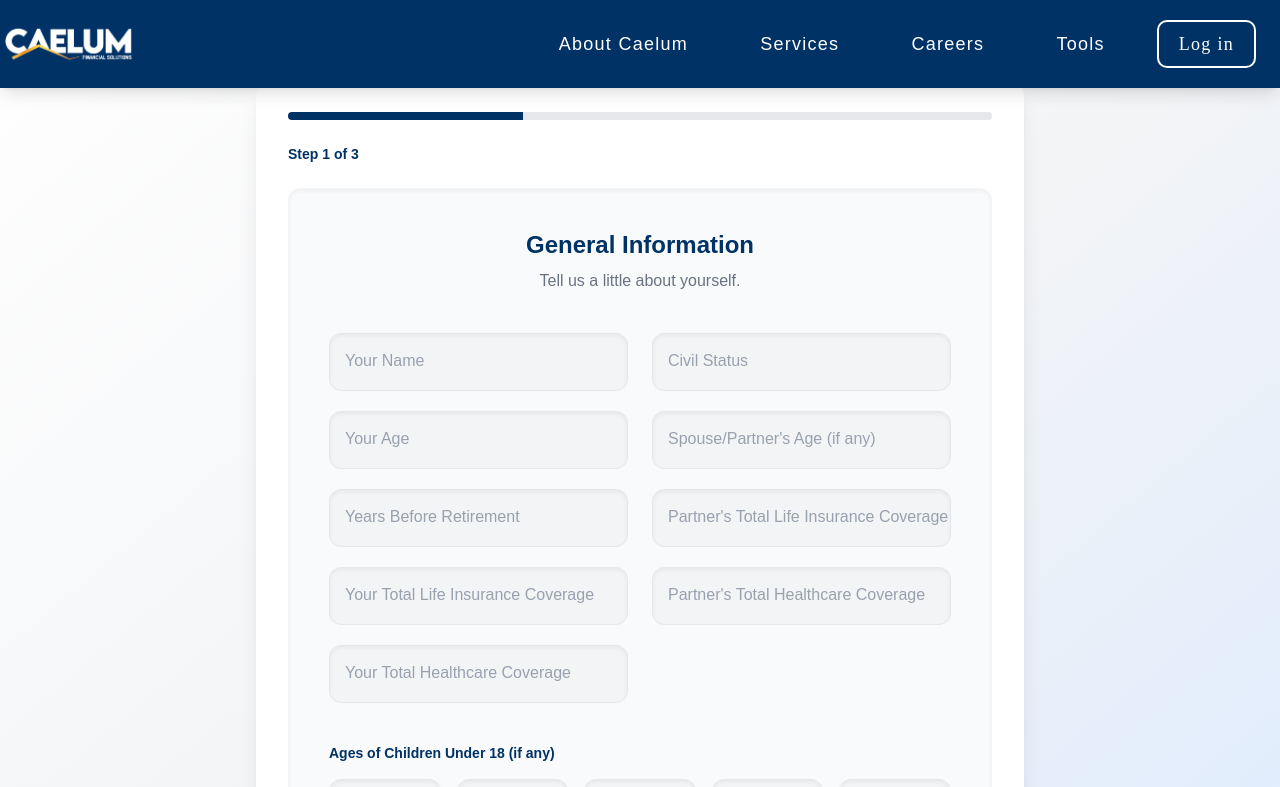
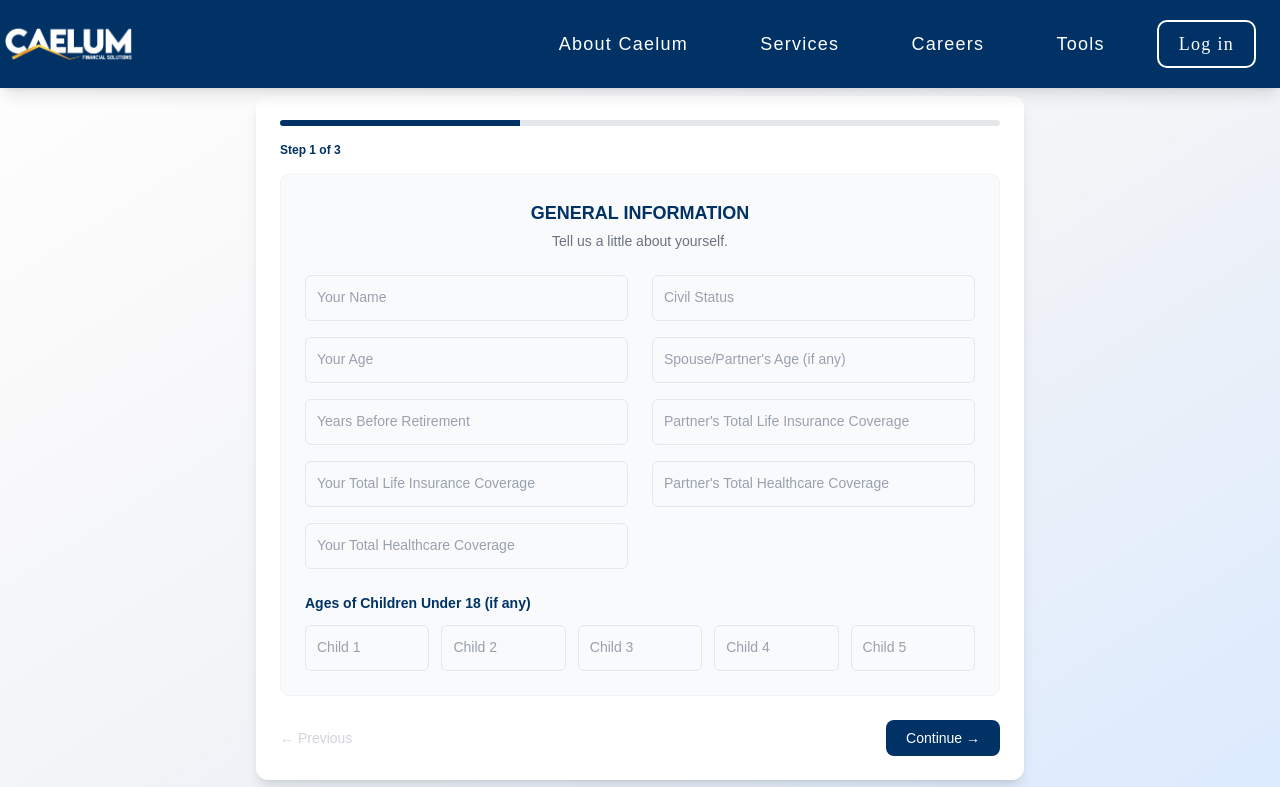
Before and after one commit to s3e0o/FNA-temp, a React (Vite) app in the folder frontend/: page /FNA/in-depth/survey in a window 1280 px wide. Shown: the top 787 px of the page. Built offline with nearby package versions, Linux system fonts and the light colour scheme.

Commit message:
feat: add Survey component to in-depth section

```diff
--- a/frontend/src/pages/in-depth/Survey.jsx
+++ b/frontend/src/pages/in-depth/Survey.jsx
@@ -18,17 +18,17 @@ const FloatingInput = ({
         value={value}
         onChange={onChange}
         placeholder=" "
-        className="peer w-full bg-gray-100 rounded-xl px-4 pt-6 pb-2 text-gray-800 shadow-inner border border-gray-200
-        focus:bg-white focus:border-[#003266] focus:ring-2 focus:ring-[#003266]/20
+        className="peer w-full bg-gray-50 rounded-md px-3 py-3 text-sm text-gray-800 border border-gray-200
+        focus:bg-white focus:border-[#003266] focus:ring-1 focus:ring-[#003266]/20
         outline-none transition-all duration-300"
       />
       <label
-        className="absolute left-4 top-2 text-sm text-gray-500 transition-all pointer-events-none
-        peer-placeholder-shown:top-4
-        peer-placeholder-shown:text-base
+        className="absolute left-3 top-2 text-xs text-gray-500 transition-all pointer-events-none
+        peer-placeholder-shown:top-3
+        peer-placeholder-shown:text-sm
         peer-placeholder-shown:text-gray-400
         peer-focus:top-2
-        peer-focus:text-sm
+        peer-focus:text-xs
         peer-focus:text-[#003266]"
       >
         {label}
@@ -143,18 +143,18 @@ const Survey = () => {
   }, [totalAssets, totalLiabilities]);
 
   return (
-    <div className="w-full px-4 py-20 bg-gradient-to-br from-white via-gray-100 to-blue-100">
-      <div className="max-w-3xl mx-auto bg-white rounded-2xl shadow-xl p-8">
+    <div className="w-full min-h-screen pt-24 px-4 pb-8 bg-gradient-to-br from-white via-gray-100 to-blue-100">
+      <div className="max-w-3xl mx-auto bg-white rounded-xl shadow-lg p-6">
 
         {/* Progress Bar */}
-        <div className="w-full h-2 bg-gray-200 rounded-full mb-6 overflow-hidden">
+        <div className="w-full h-1.5 bg-gray-200 rounded-full mb-4 overflow-hidden">
           <div
             className="h-full bg-[#003266] transition-all duration-500"
             style={{ width: `${progress}%` }}
           />
         </div>
 
-        <p className="text-sm text-[#003266] font-semibold mb-6">
+        <p className="text-xs text-[#003266] font-semibold mb-4">
           Step {step} of 3
         </p>
 
@@ -162,16 +162,16 @@ const Survey = () => {
         {/* STEP 1 - GENERAL INFO */}
         {/* ===================== */}
         {step === 1 && (
-          <div className="bg-gray-50 rounded-xl p-10 shadow-inner border border-gray-100">
-            <h2 className="text-2xl font-bold text-[#003266] mb-2 text-center">
-              General Information
+          <div className="bg-gray-50 rounded-lg p-6 border border-gray-100">
+            <h2 className="text-lg font-bold text-[#003266] mb-1 text-center">
+              GENERAL INFORMATION
             </h2>
-            <p className="text-gray-500 text-center mb-10">
+            <p className="text-gray-500 text-sm text-center mb-6">
               Tell us a little about yourself.
             </p>
 
-            <div className="grid md:grid-cols-2 gap-6">
-              <div className="space-y-5">
+            <div className="grid lg:grid-cols-2 gap-6">
+              <div className="space-y-4">
                 <FloatingInput label="Your Name" name="name" value={form.name} onChange={handleChange} />
                 <FloatingInput label="Your Age" name="age" type="number" value={form.age} onChange={handleChange} />
                 <FloatingInput label="Years Before Retirement" name="retirementYears" type="number" value={form.retirementYears} onChange={handleChange} />
@@ -179,7 +179,7 @@ const Survey = () => {
                 <FloatingInput label="Your Total Healthcare Coverage" name="healthCoverage" type="number" value={form.healthCoverage} onChange={handleChange} />
               </div>
 
-              <div className="space-y-5">
+              <div className="space-y-4">
                 <FloatingInput label="Civil Status" name="civilStatus" value={form.civilStatus} onChange={handleChange} />
                 <FloatingInput label="Spouse/Partner's Age (if any)" name="spouseAge" type="number" value={form.spouseAge} onChange={handleChange} />
                 <FloatingInput label="Partner's Total Life Insurance Coverage" name="partnerLifeInsurance" type="number" value={form.partnerLifeInsurance} onChange={handleChange} />
@@ -188,11 +188,11 @@ const Survey = () => {
             </div>
 
             {/* Children */}
-            <div className="mt-10">
-              <p className="text-sm font-semibold text-[#003266] mb-4">
+            <div className="mt-6">
+              <p className="text-sm font-semibold text-[#003266] mb-3">
                 Ages of Children Under 18 (if any)
               </p>
-              <div className="grid grid-cols-2 md:grid-cols-5 gap-4">
+              <div className="grid grid-cols-2 md:grid-cols-5 gap-3">
                 <FloatingInput label="Child 1" name="child1" type="number" value={form.child1} onChange={handleChange} />
                 <FloatingInput label="Child 2" name="child2" type="number" value={form.child2} onChange={handleChange} />
                 <FloatingInput label="Child 3" name="child3" type="number" value={form.child3} onChange={handleChange} />
@@ -207,34 +207,34 @@ const Survey = () => {
         {/* STEP 2 - MONTHLY INCOME & EXPENSE */}
         {/* ===================== */}
         {step === 2 && (
-          <div className="bg-gray-50 rounded-xl p-10 shadow-inner border border-gray-100">
-            <h2 className="text-2xl font-bold text-[#003266] mb-2 text-center">
+          <div className="bg-gray-50 rounded-lg p-6 border border-gray-100">
+            <h2 className="text-lg font-bold text-[#003266] mb-1 text-center">
               MONTHLY INCOME & EXPENSE
             </h2>
-            <p className="text-gray-500 text-center mb-8">
+            <p className="text-gray-500 text-sm text-center mb-6">
               Enter your monthly cash flow information.
             </p>
 
             {/* Income Section */}
-            <div className="mb-8">
-              <h3 className="text-lg font-semibold text-[#003266] mb-4 border-b border-gray-200 pb-2">
+            <div className="mb-6">
+              <h3 className="text-base font-semibold text-[#003266] mb-3 border-b border-gray-200 pb-1">
                 Income
               </h3>
 
-              <div className="space-y-4">
-                <div className="flex gap-4">
-                  <div className="flex-1">
+              <div className="grid lg:grid-cols-2 gap-4">
+                {/* Your Income Card */}
+                <div className="bg-white p-4 rounded-lg border border-gray-200 shadow-sm">
+                  <h4 className="font-medium text-[#003266] text-sm mb-3">Your Income</h4>
+                  <div className="space-y-3">
                     <FloatingInput
-                      label="Your net monthly income"
+                      label="Net monthly income"
                       name="yourNetIncome"
                       type="number"
                       value={form.yourNetIncome}
                       onChange={handleChange}
                     />
-                  </div>
-                  <div className="w-32">
                     <FloatingInput
-                      label="No. of months income received in a year"
+                      label="Months per year"
                       name="yourIncomeMonths"
                       type="number"
                       value={form.yourIncomeMonths}
@@ -243,19 +243,19 @@ const Survey = () => {
                   </div>
                 </div>
 
-                <div className="flex gap-4">
-                  <div className="flex-1">
+                {/* Partner Income Card */}
+                <div className="bg-white p-4 rounded-lg border border-gray-200 shadow-sm">
+                  <h4 className="font-medium text-[#003266] text-sm mb-3">Partner's Income</h4>
+                  <div className="space-y-3">
                     <FloatingInput
-                      label="Your partner's net monthly income"
+                      label="Net monthly income"
                       name="partnerNetIncome"
                       type="number"
                       value={form.partnerNetIncome}
                       onChange={handleChange}
                     />
-                  </div>
-                  <div className="w-32">
                     <FloatingInput
-                      label="No. of months income received in a year"
+                      label="Months per year"
                       name="partnerIncomeMonths"
                       type="number"
                       value={form.partnerIncomeMonths}
@@ -265,9 +265,9 @@ const Survey = () => {
                 </div>
               </div>
 
-              <div className="mt-4 bg-white p-4 rounded-lg border flex justify-between items-center">
-                <span className="font-semibold text-gray-700">Total Monthly Net Income / Cash In</span>
-                <span className="text-xl font-bold text-[#003266]">
+              <div className="mt-4 bg-white p-3 rounded-lg border flex flex-row justify-between items-center">
+                <span className="font-medium text-sm text-gray-700">Total Monthly Net Income / Cash In</span>
+                <span className="text-base font-bold text-[#003266]">
                   ₱ {totalMonthlyIncome.toLocaleString()}
                 </span>
               </div>
@@ -275,11 +275,11 @@ const Survey = () => {
 
             {/* Expenses Section */}
             <div>
-              <h3 className="text-lg font-semibold text-[#003266] mb-4 border-b border-gray-200 pb-2">
+              <h3 className="text-base font-semibold text-[#003266] mb-3 border-b border-gray-200 pb-1">
                 Expenses
               </h3>
 
-              <div className="space-y-4">
+              <div className="grid lg:grid-cols-2 xl:grid-cols-3 gap-3">
                 <FloatingInput
                   label="Monthly Savings/Investment"
                   name="savings"
@@ -295,7 +295,7 @@ const Survey = () => {
                   onChange={handleChange}
                 />
                 <FloatingInput
-                  label="Household and work-related expenses"
+                  label="Household & work expenses"
                   name="household"
                   type="number"
                   value={form.household}
@@ -309,7 +309,7 @@ const Survey = () => {
                   onChange={handleChange}
                 />
                 <FloatingInput
-                  label="Vacation, recreation, other periodic expenses"
+                  label="Vacation & recreation"
                   name="vacation"
                   type="number"
                   value={form.vacation}
@@ -317,18 +317,20 @@ const Survey = () => {
                 />
               </div>
 
-              <div className="mt-4 bg-white p-4 rounded-lg border flex justify-between items-center">
-                <span className="font-semibold text-gray-700">Total Monthly Expenses / Cash Out</span>
-                <span className="text-xl font-bold text-[#003266]">
+              <div className="mt-3 bg-white p-3 rounded-lg border flex flex-row justify-between items-center">
+                <span className="font-medium text-sm text-gray-700">Total Monthly Expenses / Cash Out</span>
+                <span className="text-base font-bold text-[#003266]">
                   ₱ {totalMonthlyExpenses.toLocaleString()}
                 </span>
               </div>
 
-              <div className="mt-6 bg-[#003266]/10 p-5 rounded-lg border border-[#003266]/20 text-center">
-                <p className="text-gray-700 font-medium">Monthly Excess Cash</p>
-                <p className="text-2xl font-bold text-[#003266]">
-                  ₱ {monthlyExcess.toLocaleString()}
-                </p>
+              <div className="mt-4 bg-[#003266]/10 p-4 rounded-lg border border-[#003266]/20">
+                <div className="flex flex-row justify-between items-center">
+                  <span className="text-sm font-medium text-gray-700">Monthly Excess Cash</span>
+                  <span className="text-lg font-bold text-[#003266]">
+                    ₱ {monthlyExcess.toLocaleString()}
+                  </span>
+                </div>
               </div>
             </div>
           </div>
@@ -338,30 +340,30 @@ const Survey = () => {
         {/* STEP 3 - ASSETS, LIABILITIES & NET WORTH */}
         {/* ===================== */}
         {step === 3 && (
-          <div className="bg-gray-50 rounded-xl p-10 shadow-inner border border-gray-100">
-            <h2 className="text-2xl font-bold text-[#003266] mb-2 text-center">
+          <div className="bg-gray-50 rounded-lg p-6 border border-gray-100">
+            <h2 className="text-lg font-bold text-[#003266] mb-1 text-center">
               ASSETS, LIABILITIES & NET WORTH
             </h2>
-            <p className="text-gray-500 text-center mb-8">
+            <p className="text-gray-500 text-sm text-center mb-6">
               Let's compute your net worth.
             </p>
 
             {/* Assets Section */}
-            <div className="mb-8">
-              <h3 className="text-lg font-semibold text-[#003266] mb-4 border-b border-gray-200 pb-2">
+            <div className="mb-6">
+              <h3 className="text-base font-semibold text-[#003266] mb-3 border-b border-gray-200 pb-1">
                 ASSETS
               </h3>
 
-              <div className="space-y-4">
+              <div className="grid lg:grid-cols-2 xl:grid-cols-3 gap-3">
                 <FloatingInput
-                  label="ASSETS - Real Properties"
+                  label="Real Properties"
                   name="realProperties"
                   type="number"
                   value={form.realProperties}
                   onChange={handleChange}
                 />
                 <FloatingInput
-                  label="Car, appliances, jewelry, others"
+                  label="Car, appliances, jewelry"
                   name="carAppliancesJewelry"
                   type="number"
                   value={form.carAppliancesJewelry}
@@ -375,21 +377,21 @@ const Survey = () => {
                   onChange={handleChange}
                 />
                 <FloatingInput
-                  label="Mutual fund, UITF, VUL, bonds, stocks"
+                  label="Mutual funds, UITF, VUL"
                   name="mutualFundUITF"
                   type="number"
                   value={form.mutualFundUITF}
                   onChange={handleChange}
                 />
                 <FloatingInput
-                  label="Business and other investments"
+                  label="Business investments"
                   name="businessInvestments"
                   type="number"
                   value={form.businessInvestments}
                   onChange={handleChange}
                 />
                 <FloatingInput
-                  label="Insurance, pre-need plans cash value"
+                  label="Insurance cash value"
                   name="insuranceCashValue"
                   type="number"
                   value={form.insuranceCashValue}
@@ -397,37 +399,37 @@ const Survey = () => {
                 />
               </div>
 
-              <div className="mt-4 bg-white p-4 rounded-lg border flex justify-between items-center">
-                <span className="font-semibold text-gray-700">Total Assets</span>
-                <span className="text-xl font-bold text-[#003266]">
+              <div className="mt-3 bg-white p-3 rounded-lg border flex flex-row justify-between items-center">
+                <span className="font-medium text-sm text-gray-700">Total Assets</span>
+                <span className="text-base font-bold text-[#003266]">
                   ₱ {totalAssets.toLocaleString()}
                 </span>
               </div>
             </div>
 
             {/* Liabilities Section */}
-            <div className="mb-8">
-              <h3 className="text-lg font-semibold text-[#003266] mb-4 border-b border-gray-200 pb-2">
+            <div className="mb-6">
+              <h3 className="text-base font-semibold text-[#003266] mb-3 border-b border-gray-200 pb-1">
                 LIABILITIES
               </h3>
 
-              <div className="space-y-4">
+              <div className="grid lg:grid-cols-2 xl:grid-cols-3 gap-3">
                 <FloatingInput
-                  label="LIABILITIES - Real Estate Loan"
+                  label="Real Estate Loan"
                   name="realEstateLoan"
                   type="number"
                   value={form.realEstateLoan}
                   onChange={handleChange}
                 />
                 <FloatingInput
-                  label="Car, Salary and Other Loans"
+                  label="Car & Salary Loans"
                   name="carSalaryLoans"
                   type="number"
                   value={form.carSalaryLoans}
                   onChange={handleChange}
                 />
                 <FloatingInput
-                  label="Unpaid credit card balance"
+                  label="Credit Card Balance"
                   name="creditCardBalance"
                   type="number"
                   value={form.creditCardBalance}
@@ -435,19 +437,19 @@ const Survey = () => {
                 />
               </div>
 
-              <div className="mt-4 bg-white p-4 rounded-lg border flex justify-between items-center">
-                <span className="font-semibold text-gray-700">Total Liabilities</span>
-                <span className="text-xl font-bold text-[#003266]">
+              <div className="mt-3 bg-white p-3 rounded-lg border flex flex-row justify-between items-center">
+                <span className="font-medium text-sm text-gray-700">Total Liabilities</span>
+                <span className="text-base font-bold text-[#003266]">
                   ₱ {totalLiabilities.toLocaleString()}
                 </span>
               </div>
             </div>
 
             {/* Net Worth */}
-            <div className="mt-8 bg-[#003266]/10 p-6 rounded-lg border border-[#003266]/20">
-              <div className="flex justify-between items-center mb-2">
-                <span className="text-lg font-semibold text-gray-700">Net Worth</span>
-                <span className="text-2xl font-bold text-[#003266]">
+            <div className="bg-[#003266]/10 p-4 rounded-lg border border-[#003266]/20">
+              <div className="flex flex-row justify-between items-center mb-1">
+                <span className="text-base font-semibold text-gray-700">Net Worth</span>
+                <span className="text-xl font-bold text-[#003266]">
                   ₱ {netWorth.toLocaleString()}
                 </span>
               </div>
@@ -459,11 +461,11 @@ const Survey = () => {
         )}
 
         {/* Navigation */}
-        <div className="flex justify-between items-center mt-10">
+        <div className="flex justify-between items-center mt-6">
           <button
             onClick={prev}
             disabled={step === 1}
-            className="text-gray-500 disabled:opacity-30 cursor-pointer hover:text-[#003266] transition-colors"
+            className="text-sm text-gray-500 disabled:opacity-30 cursor-pointer hover:text-[#003266] transition-colors"
           >
             ← Previous
           </button>
@@ -471,12 +473,12 @@ const Survey = () => {
           {step < 3 ? (
             <button
               onClick={next}
-              className="bg-[#003266] text-white px-6 py-2 rounded-lg hover:bg-[#003266]/80 transition-colors cursor-pointer"
+              className="bg-[#003266] text-white text-sm px-5 py-2 rounded-lg hover:bg-[#003266]/80 transition-colors cursor-pointer"
             >
               Continue →
             </button>
           ) : (
-            <button className="bg-[#003266] text-white px-6 py-2 rounded-lg hover:bg-[#003266]/80 transition-colors cursor-pointer">
+            <button className="bg-[#003266] text-white text-sm px-5 py-2 rounded-lg hover:bg-[#003266]/80 transition-colors cursor-pointer">
               Submit
             </button>
           )}
```
